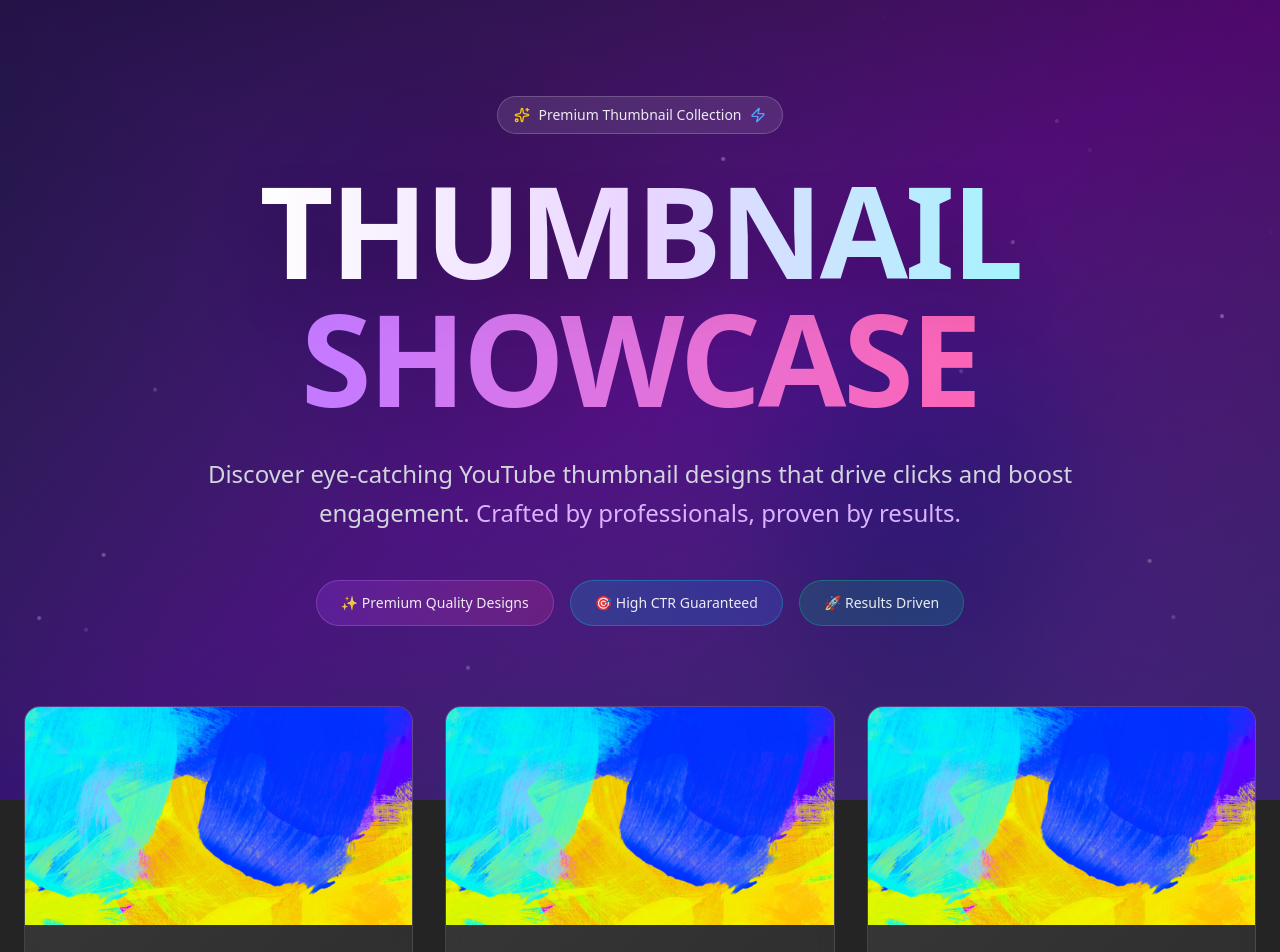
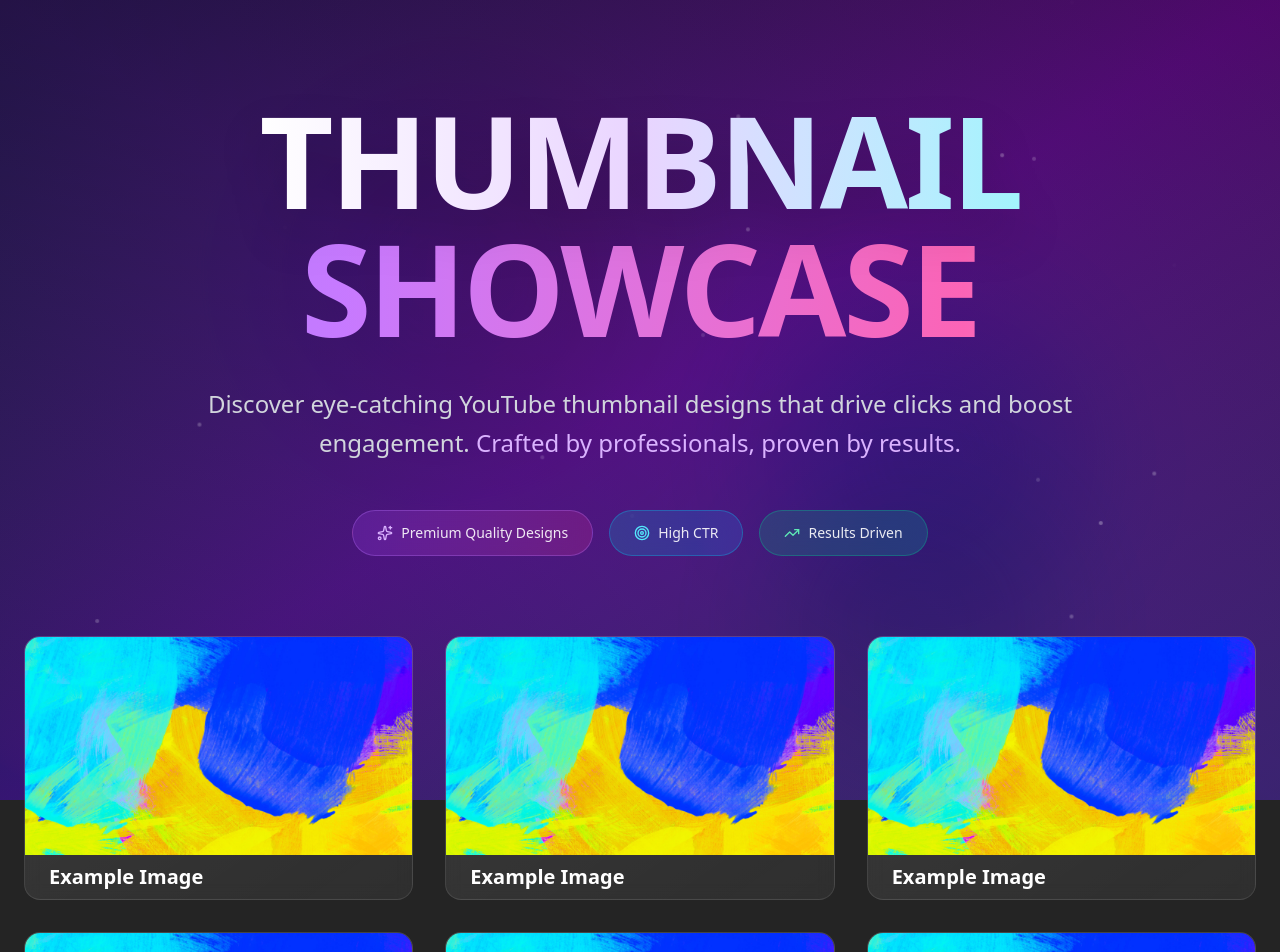
Before and after one commit to TanayPatil1503/Gallary-Portfolio, a React (Vite) app: page / in a window 1280 px wide. Shown: the top 952 px of the page. Built offline with nearby package versions, Linux system fonts and the light colour scheme.

Commit message:
Refactor ThumbnailShowcase component: add loading state management and enhance loading spinner UI

```diff
--- a/src/Components/ThumbnailShowcase.jsx
+++ b/src/Components/ThumbnailShowcase.jsx
@@ -1,13 +1,15 @@
 "use client"
 
 import { useState, useEffect } from "react"
+import { X, Sparkles, Zap, Target, TrendingUp } from "lucide-react"
 import BackgroundIMG from '../assets/ExampleIMG.jpg';
-import { X, Play, Eye, Heart, Share2, Sparkles, Zap } from "lucide-react"
+
 
 const ThumbnailShowcase = () => {
     const [selectedThumbnail, setSelectedThumbnail] = useState(null)
     const [visibleItems, setVisibleItems] = useState(new Set())
     const [mousePosition, setMousePosition] = useState({ x: 0, y: 0 })
+    const [loadingImages, setLoadingImages] = useState(new Set())
 
     // Sample thumbnail data - replace with your actual thumbnails
     const thumbnails = [
@@ -57,6 +59,31 @@ const ThumbnailShowcase = () => {
             image: BackgroundIMG,
         }
     ];
+
+    const handleImageLoadStart = (thumbnailId) => {
+        setLoadingImages((prev) => new Set(prev).add(thumbnailId))
+    }
+
+    const handleImageLoadComplete = (thumbnailId) => {
+        setLoadingImages((prev) => {
+            const newSet = new Set(prev)
+            newSet.delete(thumbnailId)
+            return newSet
+        })
+    }
+
+    const LoadingSpinner = () => (
+        <div className="absolute inset-0 flex items-center justify-center bg-gradient-to-br from-purple-900/20 to-cyan-900/20 backdrop-blur-sm">
+            <div className="relative">
+                {/* Outer rotating ring */}
+                <div className="w-16 h-16 border-4 border-purple-500/30 border-t-purple-400 rounded-full animate-spin"></div>
+                {/* Inner pulsing dot */}
+                <div className="absolute top-1/2 left-1/2 transform -translate-x-1/2 -translate-y-1/2 w-3 h-3 bg-gradient-to-r from-purple-400 to-cyan-400 rounded-full animate-pulse"></div>
+                {/* Glowing effect */}
+                <div className="absolute top-1/2 left-1/2 transform -translate-x-1/2 -translate-y-1/2 w-16 h-16 bg-purple-400/20 rounded-full animate-ping"></div>
+            </div>
+        </div>
+    )
 
     useEffect(() => {
         const handleMouseMove = (e) => {
@@ -160,11 +187,6 @@ const ThumbnailShowcase = () => {
             <div className="relative z-10 pt-24 pb-20 px-6">
                 <div className="max-w-7xl mx-auto text-center">
                     {/* Floating badge */}
-                    <div className="inline-flex items-center gap-2 px-4 py-2 mb-8 bg-white/10 backdrop-blur-md rounded-full border border-white/20 text-sm text-white/90 animate-fade-in">
-                        <Sparkles className="w-4 h-4 text-yellow-400" />
-                        Premium Thumbnail Collection
-                        <Zap className="w-4 h-4 text-blue-400" />
-                    </div>
 
                     <h1 className="text-7xl md:text-9xl font-black mb-8 tracking-tight animate-fade-in">
                         <span className="bg-gradient-to-r from-white via-purple-200 to-cyan-200 bg-clip-text text-transparent drop-shadow-2xl">
@@ -183,16 +205,20 @@ const ThumbnailShowcase = () => {
 
                     {/* Enhanced feature badges */}
                     <div className="flex flex-wrap justify-center gap-4 text-sm">
-                        <span className="px-6 py-3 bg-gradient-to-r from-purple-500/20 to-pink-500/20 backdrop-blur-md rounded-full border border-purple-400/30 text-white/90 hover:scale-105 transition-transform duration-300">
-                            ✨ Premium Quality Designs
+                        <span className="inline-flex items-center gap-2 px-6 py-3 bg-gradient-to-r from-purple-500/20 to-pink-500/20 backdrop-blur-md rounded-full border border-purple-400/30 text-white/90 hover:bg-cyan-50/5 transition-colors duration-300">
+                            <Sparkles className="w-4 h-4 text-purple-300" />
+                            Premium Quality Designs
                         </span>
-                        <span className="px-6 py-3 bg-gradient-to-r from-cyan-500/20 to-blue-500/20 backdrop-blur-md rounded-full border border-cyan-400/30 text-white/90 hover:scale-105 transition-transform duration-300">
-                            🎯 High CTR Guaranteed
+                        <span className="inline-flex items-center gap-2 px-6 py-3 bg-gradient-to-r from-cyan-500/20 to-blue-500/20 backdrop-blur-md rounded-full border border-cyan-400/30 text-white/90 hover:bg-cyan-50/5 transition-colors duration-300">
+                            <Target className="w-4 h-4 text-cyan-300" />
+                            High CTR
                         </span>
-                        <span className="px-6 py-3 bg-gradient-to-r from-emerald-500/20 to-teal-500/20 backdrop-blur-md rounded-full border border-emerald-400/30 text-white/90 hover:scale-105 transition-transform duration-300">
-                            🚀 Results Driven
+                        <span className="inline-flex items-center gap-2 px-6 py-3 bg-gradient-to-r from-emerald-500/20 to-teal-500/20 backdrop-blur-md rounded-full border border-emerald-400/30 text-white/90 hover:bg-cyan-50/5 transition-colors duration-300">
+                            <TrendingUp className="w-4 h-4 text-emerald-300" />
+                            Results Driven
                         </span>
                     </div>
+
                 </div>
             </div>
 
@@ -204,9 +230,7 @@ const ThumbnailShowcase = () => {
                                 key={thumbnail.id}
                                 data-id={thumbnail.id}
                                 data-animate="true"
-                                className={`group cursor-pointer transform transition-all duration-700 ${visibleItems.has(thumbnail.id.toString())
-                                    ? 'translate-y-0 opacity-100'
-                                    : 'translate-y-16 opacity-0'
+                                className={`group cursor-pointer transform transition-all duration-700 ${visibleItems.has(thumbnail.id.toString()) ? "translate-y-0 opacity-100" : "translate-y-16 opacity-0"
                                     }`}
                                 style={{ transitionDelay: `${index * 100}ms` }}
                                 onClick={() => openFullscreen(thumbnail)}
@@ -214,18 +238,21 @@ const ThumbnailShowcase = () => {
                                 <div className="relative overflow-hidden rounded-2xl bg-gradient-to-br from-white/10 to-white/5 backdrop-blur-sm border border-white/10 group-hover:border-purple-400/50 transition-all duration-500 group-hover:scale-105 group-hover:shadow-2xl group-hover:shadow-purple-500/25">
                                     {/* Thumbnail Image */}
                                     <div className="aspect-video relative overflow-hidden">
+                                        {loadingImages.has(thumbnail.id) && <LoadingSpinner />}
                                         <img
-                                            src={thumbnail.image}
+                                            src={thumbnail.image || "/placeholder.svg"}
                                             alt={thumbnail.title}
                                             className="w-full h-full object-cover transition-transform duration-700 group-hover:scale-110"
+                                            onLoadStart={() => handleImageLoadStart(thumbnail.id)}
+                                            onLoad={() => handleImageLoadComplete(thumbnail.id)}
+                                            onError={() => handleImageLoadComplete(thumbnail.id)}
                                         />
                                         <div className="absolute inset-0 bg-gradient-to-t from-black/60 via-transparent to-transparent opacity-0 group-hover:opacity-100 transition-opacity duration-300"></div>
-
                                     </div>
 
                                     {/* Thumbnail Info */}
-                                    <div className="p-6">
-                                        <h3 className="text-xl font-bold text-white mb-3 group-hover:text-purple-300 transition-colors duration-300">
+                                    <div className="px-6 py-2">
+                                        <h3 className="text-xl font-bold text-white group-hover:text-purple-300 transition-colors duration-300">
                                             {thumbnail.title}
                                         </h3>
                                     </div>
@@ -247,10 +274,14 @@ const ThumbnailShowcase = () => {
                         </button>
 
                         <div className="relative rounded-3xl overflow-hidden shadow-2xl transform animate-scale-in border border-white/20">
+                            {loadingImages.has(`fullscreen-${selectedThumbnail.id}`) && <LoadingSpinner />}
                             <img
                                 src={selectedThumbnail.image || "/placeholder.svg"}
                                 alt={selectedThumbnail.title}
                                 className="w-full h-auto max-h-[80vh] object-contain"
+                                onLoadStart={() => handleImageLoadStart(`fullscreen-${selectedThumbnail.id}`)}
+                                onLoad={() => handleImageLoadComplete(`fullscreen-${selectedThumbnail.id}`)}
+                                onError={() => handleImageLoadComplete(`fullscreen-${selectedThumbnail.id}`)}
                             />
                         </div>
                     </div>
```
